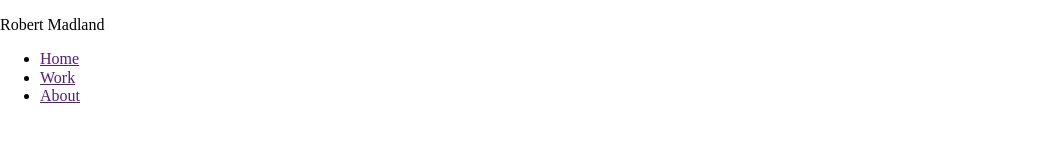
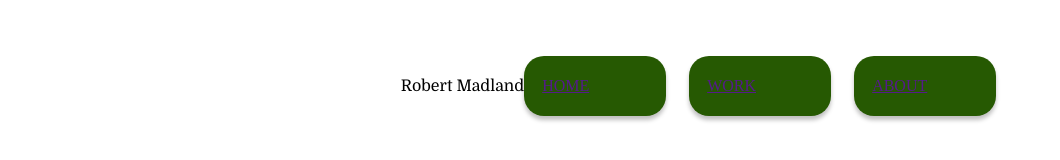
Before and after one commit to rdmadland/UX_UI_HW_17, a plain HTML site: page index.html in a window 1280 px wide. Shown: the whole page, without its empty margins (0-1060 px from the left). Drawn offline with nearby package versions, Linux system fonts and the light colour scheme.

Commit message:
nav buttons
building out nav buttons, still in progress

```diff
--- a/css/style.css
+++ b/css/style.css
@@ -0,0 +1,92 @@
+
+
+
+/*
+==========================================
+typography
+==========================================
+*/
+
+h1 {
+    font-family: 'Fira Sans', sans-serif;
+    font-size: 48px;
+
+}
+h2 {
+    font-family: 'Fira Sans', sans-serif;
+    font-size: 42px;
+}
+h3{
+    font-family: 'Fira Sans', sans-serif;
+    font-size: 34px;
+}
+h4 {
+    font-family: 'Fira Sans', sans-serif;
+    font-size: 26px;
+}
+p {
+    font-family: 'Domine', serif;
+    font-size: 16px;
+}
+
+
+
+/*
+==========================================
+header
+==========================================
+*/
+
+header {
+    display: flex;
+    justify-content: center;
+    align-items:first baseline;
+    padding-top: 40px;
+
+}
+
+.nav-primary ul {
+    display: flex;
+    flex-direction: row;
+    align-items: flex-start;
+    padding: 0px;
+    gap: 23px;
+    list-style: none;
+    width: 355px;
+    height: 40px;
+
+    flex: none;
+    order: 1;
+    flex-grow: 0;
+
+}
+
+.nav-primary ul li {
+    padding: 23px 0px;
+    text-decoration: none;
+    display: flex;
+    flex-direction: row;
+    align-items: center;
+
+    padding: 10px 18px;
+    gap: 10px;
+
+    width: 106px;
+    height: 40px;
+
+    /* colors/green/dark */
+
+    background: #265902;
+    box-shadow: 0px 4px 4px rgba(0, 0, 0, 0.25);
+    border-radius: 20px;
+
+    /* Inside auto layout */
+
+    flex: none;
+    order: 0;
+    flex-grow: 0;
+}
+
+.nav-primary ul li a {
+    text-transform: uppercase;
+}
--- a/index.html
+++ b/index.html
@@ -4,14 +4,32 @@
         <title>portfolio</title>
         <link href="css/normalize.css" rel="stylesheet">
         <link href="css/style.css" rel="stylesheet">
+        <!-- fonts -->
+        <link rel="preconnect" href="https://fonts.googleapis.com">
+        <link rel="preconnect" href="https://fonts.googleapis.com">
+        <link rel="preconnect" href="https://fonts.gstatic.com" crossorigin>
+        <link href="https://fonts.googleapis.com/css2?family=Domine&family=Fira+Sans:wght@700&display=swap" rel="stylesheet">
+
     </head>
 
-    <header>
-        <p> Robert Madland</p>
-        <ul>
-            <li><a href="">Home</a></li>
-            <li><a href="">Work</a></li>
-            <li><a href="">About</a></li>
-        </ul>
+    <body>
+        <header>
+            <p> Robert Madland</p>
+            <!--nav/link-->
+            <nav class="nav-primary">
+                <ul>
+                    <li>
+                        <a href="">Home</a>
+                    </li>
+                    <li>
+                        <a href="">Work</a>
+                    </li>
+                    <li>
+                        <a href="">About</a>
+                    </li>
+                </ul>
+            </nav>
 
-    </header>
+        </header>
+
+    </body>
```
